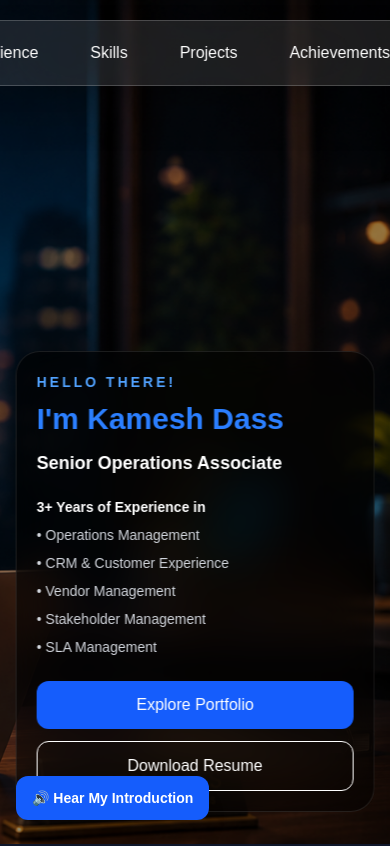
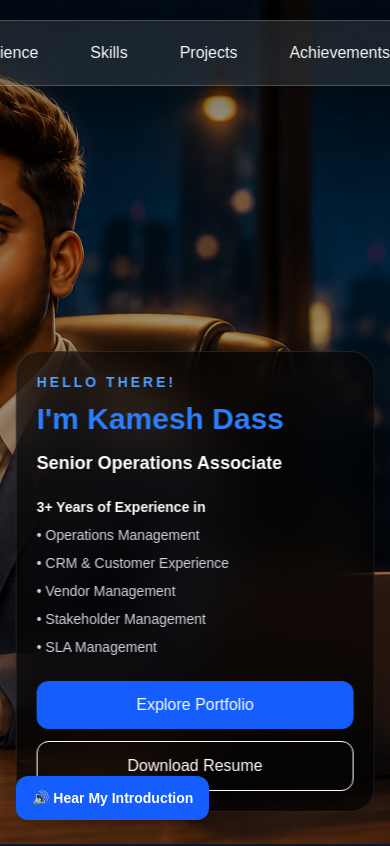
Before and after one commit to kameshDass/portfolio, a Next.js app: page / in a window 390 px wide. Shown: the top 846 px of the page. Built offline with nearby package versions, Linux system fonts and the light colour scheme.

Commit message:
Updated portfolio

```diff
--- a/src/components/Hero.tsx
+++ b/src/components/Hero.tsx
@@ -63,7 +63,7 @@ export default function Hero() {
               priority
               className="
                 object-cover
-                object-right md:object-center
+                object-center md:object-center
                 md:object-center
               "
             />
```
